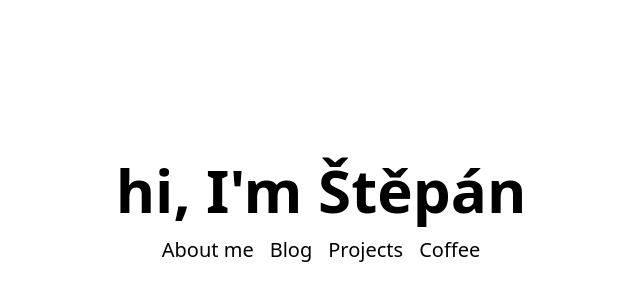
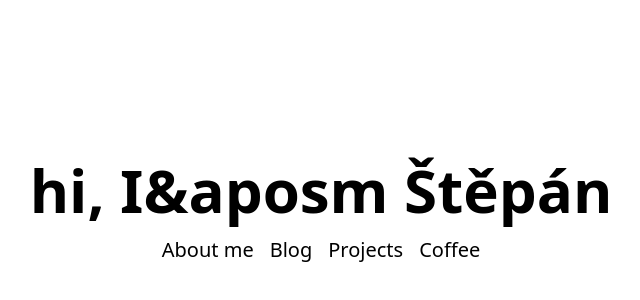
Before and after one commit to stepva/stepva.github.io, a Next.js app: page / in a window 1280 px wide. Shown: the part 188-488 px from the top of the page, without its empty margins (319-959 px from the left). Built offline with nearby package versions, Linux system fonts and the light colour scheme.

Commit message:
🐛 apos escape smh

```diff
--- a/pages/index.tsx
+++ b/pages/index.tsx
@@ -4,7 +4,7 @@ export default function Index() {
   return (
     <div className="flex justify-center min-h-screen flex-col">
       <div className="order-1 text-center items-end h-1/2 p-2">
-        <p className="font-bold text-6xl">hi, I'm Štěpán</p>
+        <p className="font-bold text-6xl">hi, I&aposm Štěpán</p>
       </div>
       <div className="order-2 items-start h-1/2 flex flex-row justify-center">
         <div className="order-1 text-center p-2">
```
